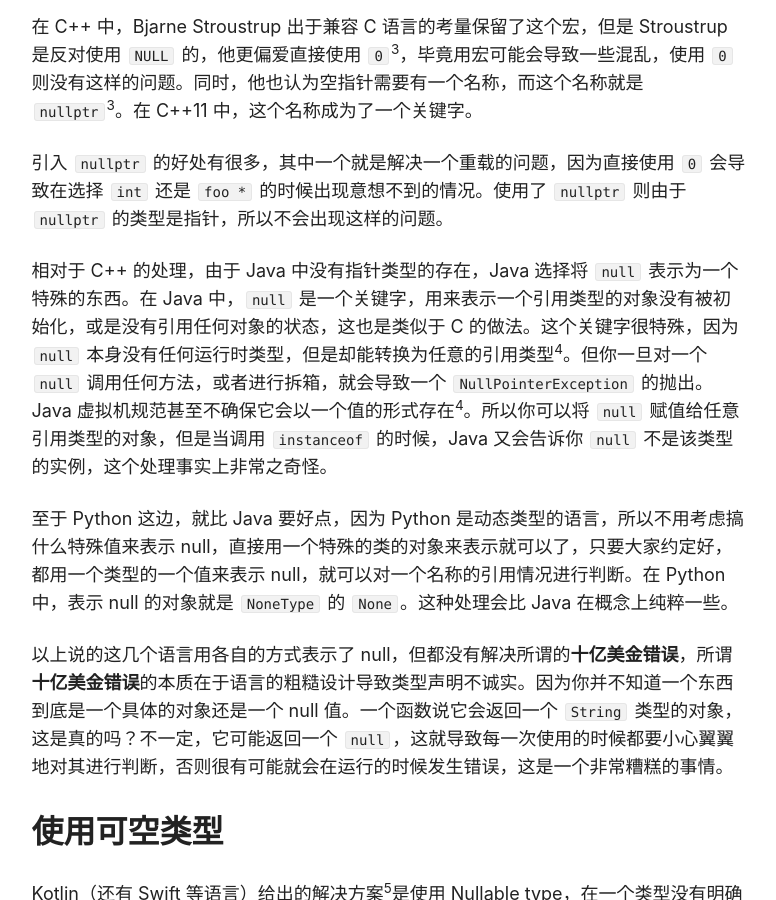
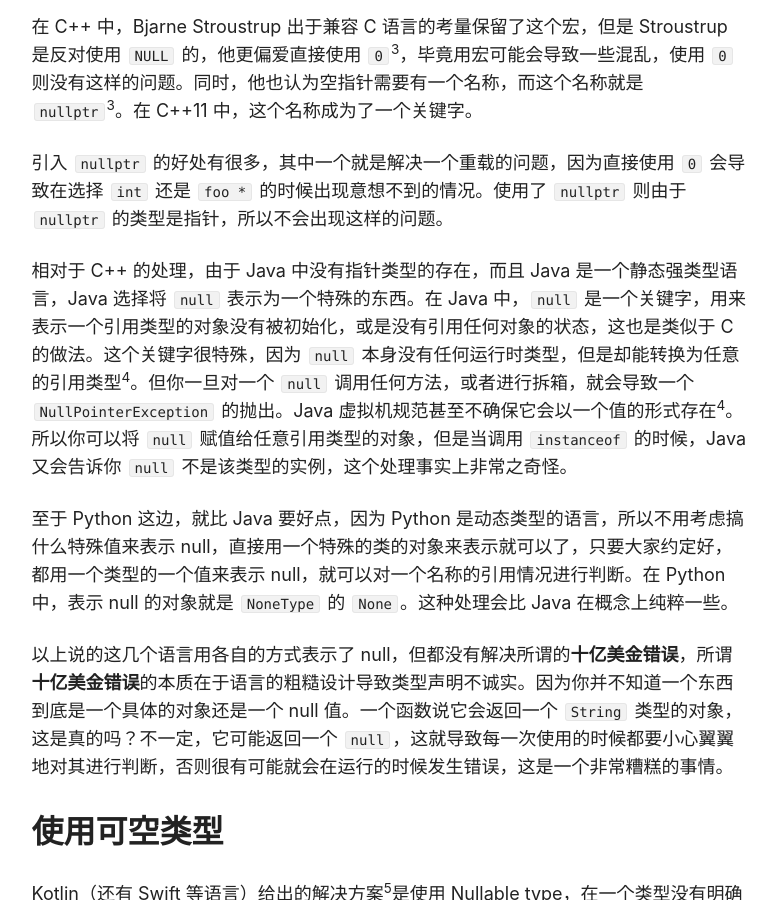
Before and after one commit to folinhuakai/folinhuakai.github.io, a Jekyll site: the page built from _posts/articles/2016-07-22-null-value-and-handling.md, in a window 1280 px wide and 900 px high, scrolled down 1486 px. Shown: the whole window, without its empty margins (348-1124 px from the left). Built offline with Jekyll 4.4.1, drawn with Linux system fonts in a browser that asks for light colours; nearby versions of some CDN libraries; comment, search, counter and statistics services are not loaded.

Commit message:
update 2016-07-22 null value

```diff
--- a/_posts/articles/2016-07-22-null-value-and-handling.md
+++ b/_posts/articles/2016-07-22-null-value-and-handling.md
@@ -41,7 +41,7 @@ Null 值由来已久，它最早是由 Tony Hoare 图方便而创造的，后来
 
 [^stroustrup]: [Bjarne Stroustrup's C++ Style and Technique FAQ](http://www.stroustrup.com/bs_faq2.html#null)
 
-相对于 C++ 的处理，由于 Java 中没有指针类型的存在，Java 选择将 `null` 表示为一个特殊的东西。在 Java 中，`null` 是一个关键字，用来表示一个引用类型的对象没有被初始化，或是没有引用任何对象的状态，这也是类似于 C 的做法。这个关键字很特殊，因为 `null` 本身没有任何运行时类型，但是却能转换为任意的引用类型[^jvm-ref]。但你一旦对一个 `null` 调用任何方法，或者进行拆箱，就会导致一个 `NullPointerException` 的抛出。Java 虚拟机规范甚至不确保它会以一个值的形式存在[^jvm-ref]。所以你可以将 `null` 赋值给任意引用类型的对象，但是当调用 `instanceof` 的时候，Java 又会告诉你 `null` 不是该类型的实例，这个处理事实上非常之奇怪。
+相对于 C++ 的处理，由于 Java 中没有指针类型的存在，而且 Java 是一个静态强类型语言，Java 选择将 `null` 表示为一个特殊的东西。在 Java 中，`null` 是一个关键字，用来表示一个引用类型的对象没有被初始化，或是没有引用任何对象的状态，这也是类似于 C 的做法。这个关键字很特殊，因为 `null` 本身没有任何运行时类型，但是却能转换为任意的引用类型[^jvm-ref]。但你一旦对一个 `null` 调用任何方法，或者进行拆箱，就会导致一个 `NullPointerException` 的抛出。Java 虚拟机规范甚至不确保它会以一个值的形式存在[^jvm-ref]。所以你可以将 `null` 赋值给任意引用类型的对象，但是当调用 `instanceof` 的时候，Java 又会告诉你 `null` 不是该类型的实例，这个处理事实上非常之奇怪。
 
 [^jvm-ref]: [Java Virtual Machine Specification - Chapter 2. The Structure of the Java Virtual Machine](http://docs.oracle.com/javase/specs/jvms/se7/html/jvms-2.html#jvms-2.4)
 
```
